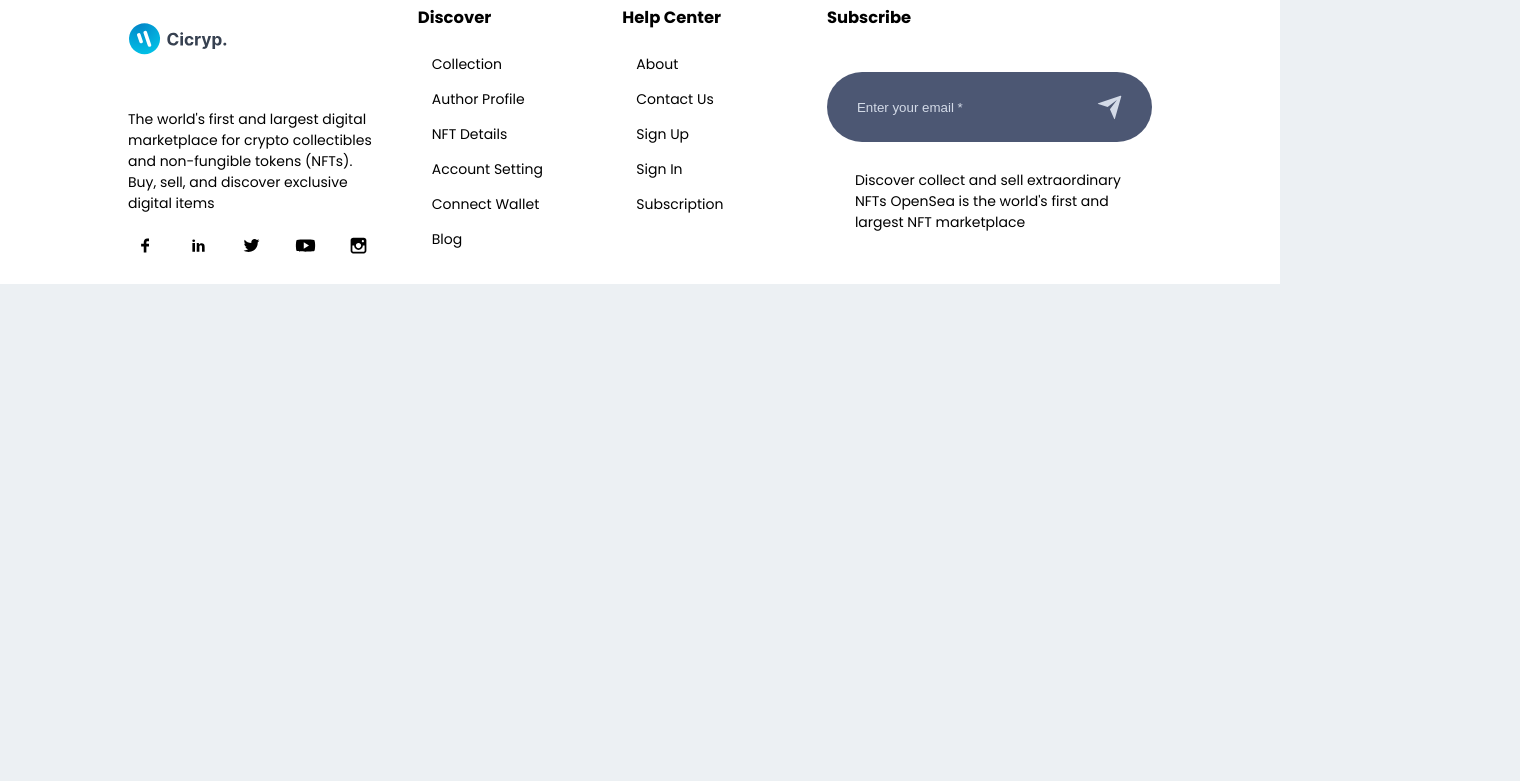
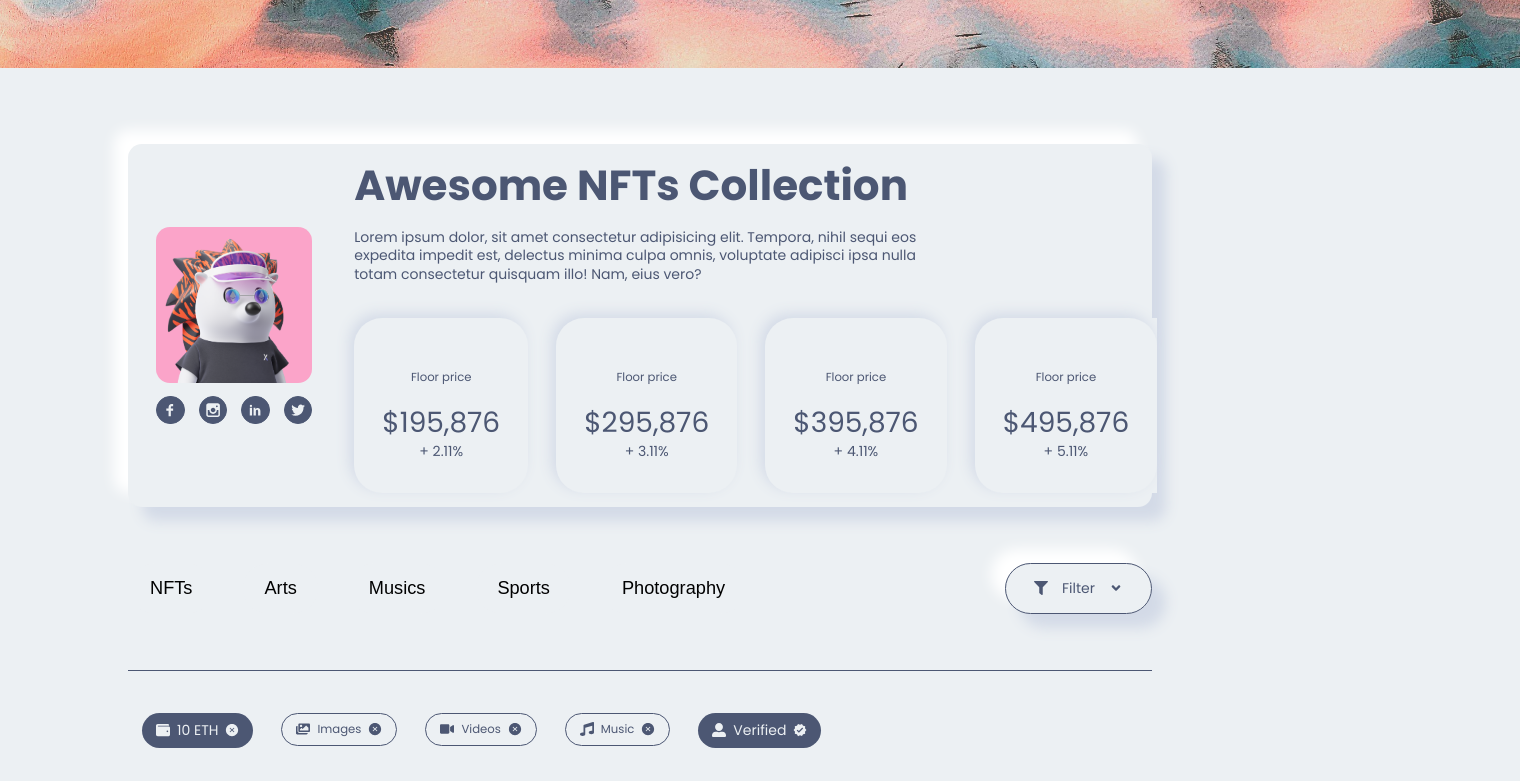
Before and after one commit to ochicode/NFTMARKETPLACE, a Next.js app: page /collection in a window 1280 px wide. Before the commit this address had no page. Shown: the part 980-1761 px from the top of the page, 1520 px wide, since content can reach past the window. Before the commit the page ends 1264 px from the top, so only its background shows below. Built offline with nearby package versions, Linux system fonts and the light colour scheme.

Commit message:
adding collection page and components

```diff
--- /dev/null
+++ b/collectionPage/Banner/Banner.jsx
@@ -0,0 +1,23 @@
+import React from "react";
+import Image from "next/image";
+
+// INTERNAL IMPORT
+import Style from "./Banner.module.css";
+
+const Banner = ({ bannerImage }) => {
+  return (
+    <div className={Style.banner}>
+      <div className={Style.banner_img}>
+        <Image
+          src={bannerImage}
+          alt="background"
+          objectFit="cover"
+          width={1520}
+          height={900}
+        />
+      </div>
+    </div>
+  );
+};
+
+export default Banner;
--- /dev/null
+++ b/collectionPage/NFTCardTwo/NFTCardTwo.jsx
@@ -0,0 +1,77 @@
+import React, { useState } from "react";
+import Image from "next/image";
+import { BsImage } from "react-icons/bs";
+import { AiOutlineHeart, AiFillHeart } from "react-icons/ai";
+import { MdVerified, MdTimer } from "react-icons/md";
+
+//INTERNAL IMPORT
+import Style from "./NFTCardTwo.module.css";
+import { LikeProfile } from "../../components/componentsindex";
+
+const NFTCardTwo = ({ NFTData }) => {
+  const [like, setLike] = useState(false);
+  const [likeInc, setLikeInc] = useState(21);
+
+  const likeNFT = () => {
+    if (!like) {
+      setLike(true);
+      setLikeInc(23);
+    } else {
+      setLike(false);
+      setLikeInc(23 + 1);
+    }
+  };
+
+  return (
+    <div className={Style.nftCardTwo}>
+      {NFTData.map((el, i) => (
+        <div className={Style.nftCardTwo_box} key={i + 1}>
+          <div className={Style.nftCardTwo_box_like}>
+            <div className={Style.nftCardTwo_box_like_box}>
+              <div className={Style.nftCardTwo_box_like_box_box}>
+                <BsImage className={Style.nftCardTwo_box_like_box_box_icon} />
+                <p onClick={() => likeNFT()}>
+                  {like ? <AiOutlineHeart /> : <AiFillHeart />}
+                  {""}
+                  <span>{likeInc + 1}</span>
+                </p>
+              </div>
+            </div>
+          </div>
+
+          <div className={Style.nftCardTwo_box_img}>
+            <Image
+              src={el}
+              alt="nft image"
+              width={500}
+              height={500}
+              objectFit="cover"
+              className={Style.nftCardTwo_box_img_img}
+            />
+          </div>
+
+          <div className={Style.nftCardTwo_box_info}>
+            <div className={Style.nftCardTwo_box_info_left}>
+              <LikeProfile />
+              <p>Clone #{i + 1}</p>
+            </div>
+            <small>4{i + 2}</small>
+          </div>
+
+          <div className={Style.nftCardTwo_box_price}>
+            <div className={Style.nftCardTwo_box_price_box}>
+              <small>Current Bid</small>
+              <p>1{i + 5}.000 ETH</p>
+            </div>
+            <p className={Style.NFTCardTwo_box_price_stock}>
+              <MdTimer />
+              <span>{i + 1} hours left</span>
+            </p>
+          </div>
+        </div>
+      ))}
+    </div>
+  );
+};
+
+export default NFTCardTwo;
--- /dev/null
+++ b/collectionPage/NFTCardTwo/NFTCardTwo.module.css
@@ -0,0 +1,115 @@
+.nftCardTwo {
+  width: 80%;
+  margin: 0 auto;
+
+  display: grid;
+  grid-template-columns: repeat(4, 1fr);
+  gap: 3rem;
+  margin-bottom: 14rem;
+}
+
+.nftCardTwo_box {
+  display: grid;
+  cursor: pointer;
+  transition: all 0.3s ease-in;
+  border-radius: 1rem;
+}
+
+.nftCardTwo_box:hover {
+  box-shadow: var(--box-shadow);
+}
+
+.nftCardTwo_box_like {
+  padding: 1rem;
+  grid-column: 1 / -1;
+  grid-row: 1/ -1;
+  z-index: 22222;
+}
+
+.nftCardTwo_box_like_box {
+  display: flex;
+  align-items: center;
+  justify-content: space-between;
+}
+
+.nftCardTwo_box_like_box_box {
+  display: flex;
+  align-items: center;
+}
+
+.nftCardTwo_box_like_box_box_icon {
+  color: var(--icons-color);
+  font-size: 2rem;
+}
+
+.nftCardTwo_box_like_box_box p {
+  display: flex;
+  align-items: center;
+  gap: 1rem;
+  background-color: var(--icons-color);
+  color: var(--main-bg-color);
+  border-radius: 2rem;
+  padding: 0 0.5rem;
+}
+
+.nftCardTwo_box_img {
+  grid-column: 1 / -1;
+  grid-row: 1 / -1;
+}
+
+.nftCardTwo_box_img_img {
+  width: 100%;
+  height: 100%;
+  object-fit: cover;
+  border-radius: 1rem;
+}
+
+.nftCardTwo_box_info {
+  display: flex;
+  justify-content: space-between;
+  padding: 1rem;
+}
+
+.nftCardTwo_box_info_left {
+  line-height: 0;
+}
+
+.nftCardTwo_box_info small {
+  font-size: 1rem;
+}
+
+.nftCardTwo_box_info_left p {
+  font-size: 2rem;
+  font-weight: 900;
+}
+
+.nftCardTwo_box_price {
+  display: flex;
+  justify-content: space-between;
+  align-items: flex-end;
+  line-height: 0;
+  padding: 1rem;
+}
+
+.nftCardTwo_box_price_box p {
+  border: 1px solid var(--icons-color);
+  padding: 1.5rem 1rem 1rem 1rem;
+  font-size: 1.4rem;
+  margin-top: 0.5rem;
+  border-radius: 0.3rem;
+}
+
+.nftCardTwo_box_price_box small {
+  background-color: var(--icons-color);
+  color: var(--main-bg-color);
+  padding: 0.3rem;
+  border-radius: 0.3rem;
+  margin-left: 1rem;
+}
+
+.nftCardTwo_box_price_stock {
+  display: flex;
+  align-items: center;
+  gap: 0.5rem;
+  font-size: 1.1rem;
+}
--- /dev/null
+++ b/collectionPage/collectionIndex.js
@@ -0,0 +1,5 @@
+import CollectionProfile from './collectionProfile/collectionProfile'
+import Banner from './Banner/Banner'
+import NFTCardTwo from './NFTCardTwo/NFTCardTwo'
+
+export { CollectionProfile, Banner, NFTCardTwo }
--- /dev/null
+++ b/collectionPage/collectionProfile/collectionProfile.jsx
@@ -0,0 +1,71 @@
+import React from "react";
+import Image from "next/image";
+import {
+  TiSocialFacebook,
+  TiSocialLinkedin,
+  TiSocialTwitter,
+  TiSocialInstagram,
+} from "react-icons/ti";
+
+// INTERNAL IMPORT
+import Style from "./collectionProfile.module.css";
+import images from "../../img";
+
+const collectionProfile = () => {
+  const cardArray = [1, 2, 3, 4];
+  return (
+    <div className={Style.collectionProfile}>
+      <div className={Style.collectionProfile_box}>
+        <div className={Style.collectionProfile_box_left}>
+          <Image
+            src={images.nft_image_1}
+            alt="nft image"
+            width={800}
+            height={800}
+            className={Style.collectionProfile_box_left_img}
+          />
+
+          <div className={Style.collectionProfile_box_left_social}>
+            <a href="#">
+              <TiSocialFacebook />
+            </a>
+            <a href="#">
+              <TiSocialInstagram />
+            </a>
+            <a href="#">
+              <TiSocialLinkedin />
+            </a>
+            <a href="#">
+              <TiSocialTwitter />
+            </a>
+          </div>
+        </div>
+
+        <div className={Style.collectionProfile_box_middle}>
+          <h1>Awesome NFTs Collection</h1>
+          <p>
+            Lorem ipsum dolor, sit amet consectetur adipisicing elit. Tempora,
+            nihil sequi eos expedita impedit est, delectus minima culpa omnis,
+            voluptate adipisci ipsa nulla totam consectetur quisquam illo! Nam,
+            eius vero?
+          </p>
+
+          <div className={Style.collectionProfile_box_middle_box}>
+            {cardArray.map((el, i) => (
+              <div
+                className={Style.collectionProfile_box_middle_box_item}
+                key={i + 1}
+              >
+                <small>Floor price</small>
+                <p>${i + 1}95,876</p>
+                <span>+ {i + 2}.11%</span>
+              </div>
+            ))}
+          </div>
+        </div>
+      </div>
+    </div>
+  );
+};
+
+export default collectionProfile;
--- /dev/null
+++ b/collectionPage/collectionProfile/collectionProfile.module.css
@@ -0,0 +1,97 @@
+.collectionProfile {
+  width: 100%;
+  margin-top: 5rem;
+}
+
+.collectionProfile_box {
+  width: 80%;
+  margin: 0 auto;
+
+  display: grid;
+  grid-template-columns: 1fr 3fr;
+  gap: 3rem;
+  align-items: center;
+
+  background-color: var(--main-bg-color);
+  box-shadow: var(--box-shadow);
+  border-radius: 1rem;
+  padding: 1rem 2rem;
+}
+
+.collectionProfile_box_left_img {
+  border-radius: 1rem;
+
+  width: 100%;
+  height: auto;
+}
+
+.collectionProfile_box_left_social {
+  display: flex;
+  gap: 1rem;
+  font-size: 1.3rem;
+  align-items: center;
+  justify-content: center;
+  margin-top: 0.5rem;
+}
+
+.collectionProfile_box_left_social a {
+  background-color: var(--icons-color);
+  border: 1px solid var(--icons-color);
+  border-radius: 50%;
+  color: var(--main-bg-color);
+  display: grid;
+  padding: 0.3rem;
+  transition: all 0.3s ease;
+}
+
+.collectionProfile_box_left_social a:hover {
+  background-color: var(--main-bg-color);
+  color: var(--icons-color);
+  box-shadow: var(--box-shadow);
+}
+
+.collectionProfile_box_middle {
+  display: grid;
+  align-self: flex-start;
+}
+
+.collectionProfile_box_middle h1 {
+  font-size: 3rem;
+  line-height: 0;
+}
+
+.collectionProfile_box_middle p {
+  line-height: 1.3;
+  width: 70%;
+}
+
+.collectionProfile_box_middle_box {
+  display: grid;
+  grid-template-columns: repeat(4, 1fr);
+  gap: 2rem;
+  background-color: var(--main-bg-color);
+  margin-top: 1.5rem;
+}
+
+.collectionProfile_box_middle_box_item {
+  background-color: var(--main-bg-color);
+  box-shadow: var(--box-shadow-2);
+  padding: 3rem 2rem;
+  border-radius: 2rem;
+  line-height: 0;
+  text-align: center;
+}
+
+.collectionProfile_box_middle_box_item p {
+  font-size: 2rem;
+  line-height: 0;
+}
+
+.collectionProfile_box_middle_box_item small {
+  display: block;
+  line-height: 3;
+}
+
+.collectionProfile_box_middle_box_item span {
+  color: var(--icons-color);
+}
--- /dev/null
+++ b/pages/collection.js
@@ -0,0 +1,38 @@
+import React from "react";
+
+// INTERNAL IMPORT
+import Style from "../styles/collection.module.css";
+import images from "../img";
+import {
+  Banner,
+  CollectionProfile,
+  NFTCardTwo,
+} from "../collectionPage/collectionIndex";
+import { Slider, Brand } from "../components/componentsindex";
+import Filter from "../components/Filter/Filter";
+
+const collection = () => {
+  const collectionArray = [
+    images.nft_image_1,
+    images.nft_image_2,
+    images.nft_image_3,
+    images.nft_image_1,
+    images.nft_image_2,
+    images.nft_image_3,
+    images.nft_image_1,
+    images.nft_image_2,
+    images.nft_image_3,
+  ];
+  return (
+    <div className={Style.collection}>
+      <Banner bannerImage={images.creatorbackground1} />
+      <CollectionProfile />
+      <Filter />
+      <NFTCardTwo NFTData={collectionArray} />
+      <Slider />
+      <Brand />
+    </div>
+  );
+};
+
+export default collection;
```
Also changed, not shown: collectionPage/Banner/Banner.module.css (added), styles/collection.module.css (added).
